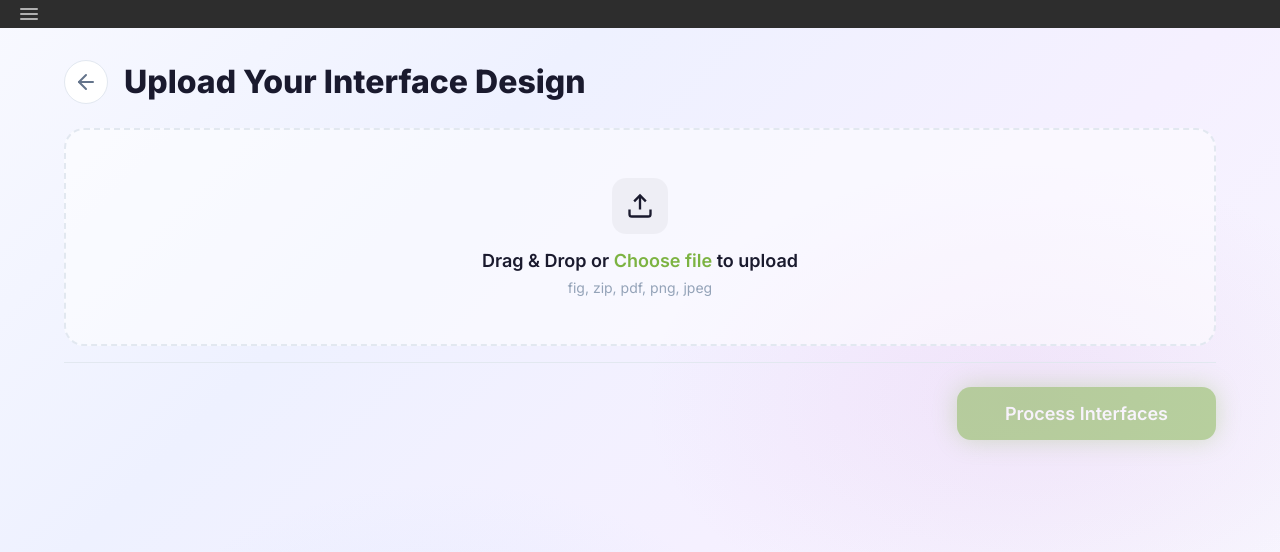
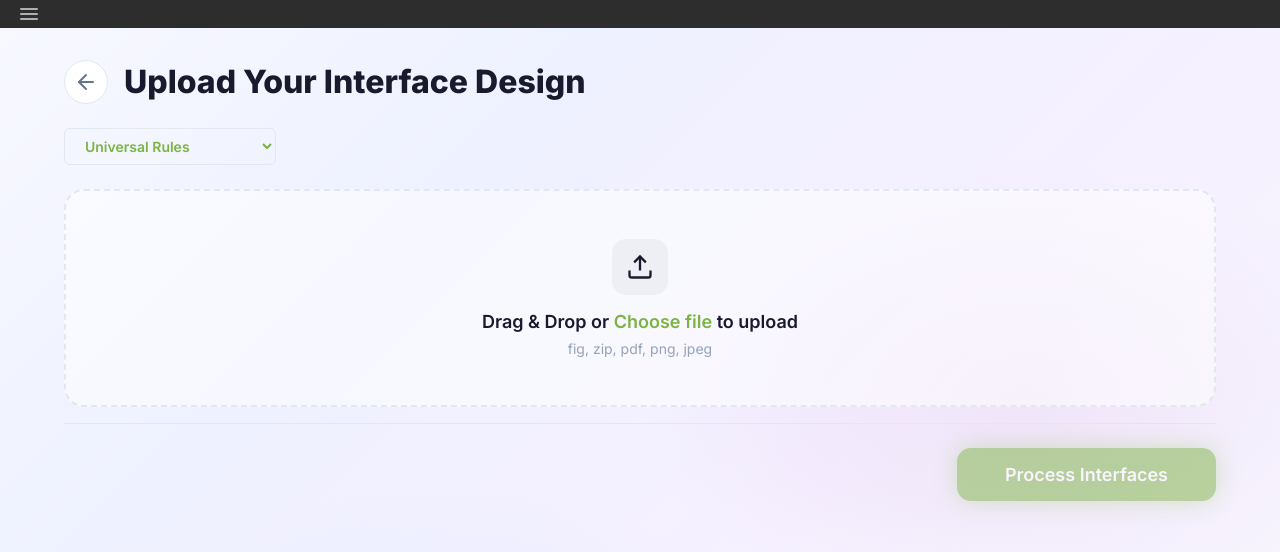
Before and after one commit to oshadakavinda/ai_powered_ui_auditor, a React (Vite) app: page / in a window 1280 px wide. Both pictures are taken after a click on the button "Start Audit". Shown: the top 552 px of the page. Built offline with nearby package versions, Linux system fonts and the light colour scheme.

Commit message:
dropdown for upload page

```diff
--- a/src/pages/UploadPage.tsx
+++ b/src/pages/UploadPage.tsx
@@ -14,6 +14,21 @@ export default function UploadPage({ onBack, onProcess }: UploadPageProps) {
     const [file, setFile] = useState<{ name: string; size: string; progress: number; imageUrl?: string } | null>(null)
     const [dragOver, setDragOver] = useState(false)
     const fileInputRef = useRef<HTMLInputElement>(null)
+
+    const PROFILE_OPTIONS = [
+        { value: 'universal', label: 'Universal Rules' },
+        { value: 'apple', label: 'Apple HIG' },
+        { value: 'google', label: 'Google Material Design' },
+        { value: 'android', label: 'Android' },
+        { value: 'microsoft', label: 'Microsoft Fluent' },
+        { value: 'healthcare', label: 'Healthcare' },
+        { value: 'ecommerce', label: 'E-commerce' },
+        { value: 'gaming', label: 'Gaming' },
+        { value: 'enterprise', label: 'Enterprise' },
+        { value: 'web', label: 'Web Standards' },
+        { value: 'all', label: 'All Rules' },
+        { value: 'overview', label: 'Overview' },
+    ]
 
     const handleFileDrop = useCallback((e: React.DragEvent) => {
         e.preventDefault()
@@ -62,8 +77,19 @@ export default function UploadPage({ onBack, onProcess }: UploadPageProps) {
                 <h1 className="page-heading" style={{ margin: 0 }}>Upload Your Interface Design</h1>
             </div>
 
-
-            {/* Drag & Drop Zone */}
+            {/* Rule Profile Dropdown */}
+            <div className="toggle-tabs" style={{ marginBottom: '1.5rem' }}>
+                <select
+                    className="dropdown"
+                    value={category}
+                    onChange={(e) => setCategory(e.target.value)}
+                    style={{ padding: '0.5rem 1rem', borderRadius: '6px', border: '1px solid var(--border-light)' }}
+                >
+                    {PROFILE_OPTIONS.map(opt => (
+                        <option key={opt.value} value={opt.value}>{opt.label}</option>
+                    ))}
+                </select>
+            </div>
             <div
                 className={`upload-zone ${dragOver ? 'drag-over' : ''}`}
                 onDragOver={(e) => { e.preventDefault(); setDragOver(true) }}
```
Also changed, not shown: 1 other file (tests, documents, lock files or other folders).
